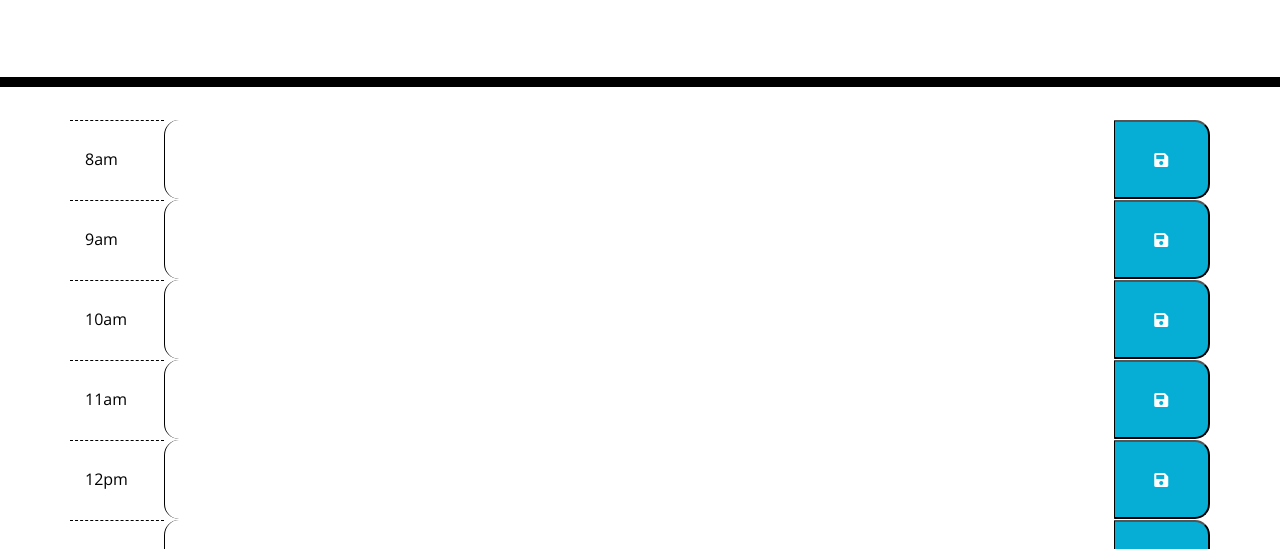
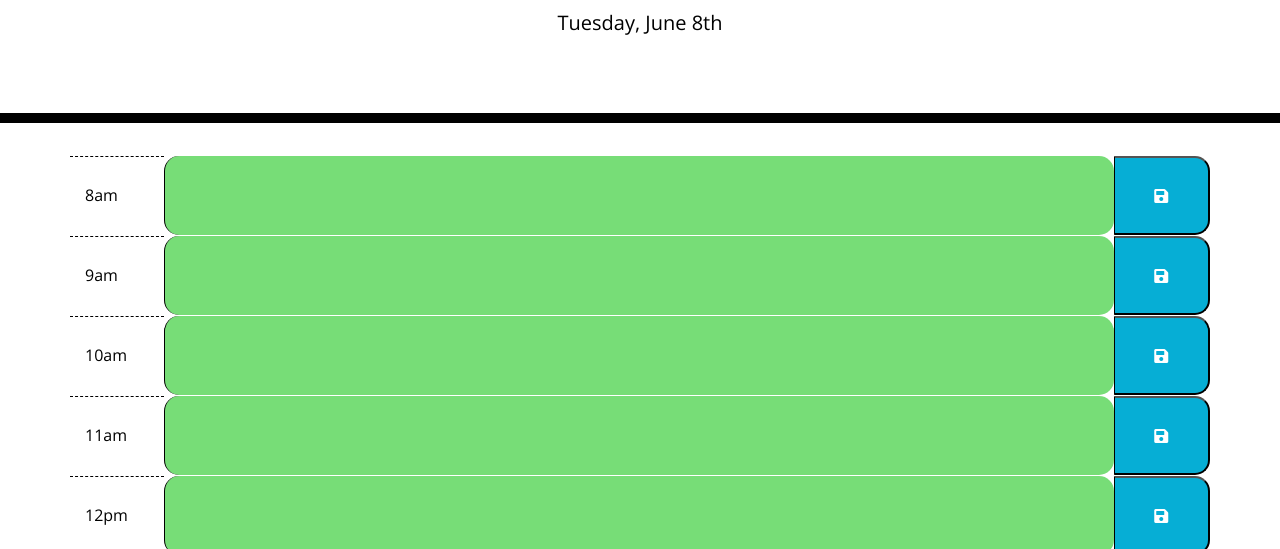
Before and after one commit to josejrrosas/Work-Day-Scheduler, a plain HTML site: page index.html in a window 1280 px wide. Shown: the part 181-730 px from the top of the page. Drawn offline with nearby package versions, Linux system fonts and the light colour scheme; files that its build step writes are made by us from their sources.

Commit message:
fixed relative paths for script and css

```diff
--- a/index.html
+++ b/index.html
@@ -27,7 +27,7 @@
     integrity="sha256-9/aliU8dGd2tb6OSsuzixeV4y/faTqgFtohetphbbj0="
     crossorigin="anonymous"
     ></script>
-    <link rel="stylesheet" href="style.css" />
+    <link rel="stylesheet" href="assets/css/style.css"/>
     <title>Work Day Scheduler</title>
   </head>
 
@@ -94,6 +94,6 @@
 
     <script src="https://cdnjs.cloudflare.com/ajax/libs/jquery/3.2.1/jquery.min.js"></script>
     <script src="https://cdnjs.cloudflare.com/ajax/libs/moment.js/2.24.0/moment.min.js"></script>
-    <script src="script.js"></script>
+    <script src="assets/scripts/script.js"></script>
   </body>
 </html>
```
